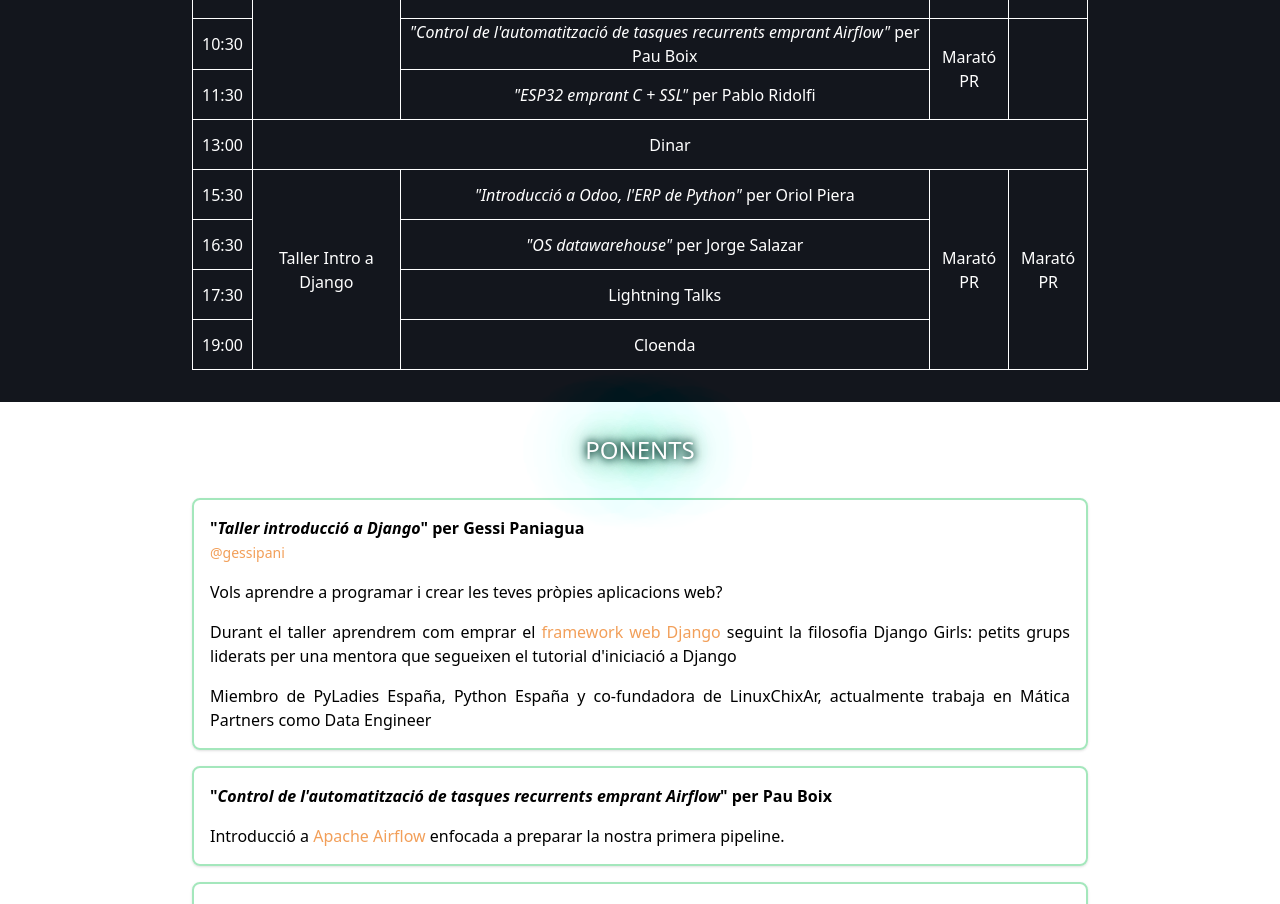
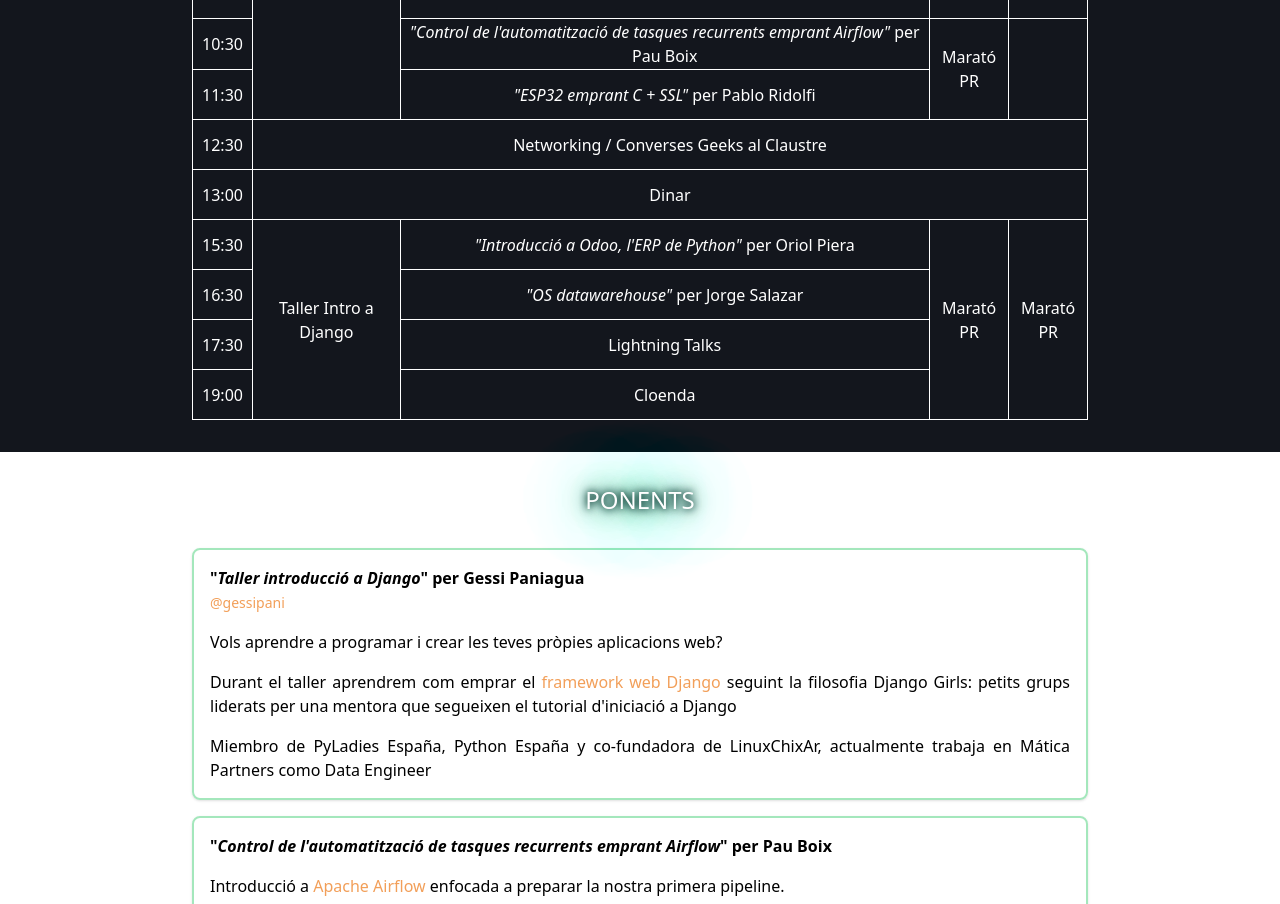
Before and after one commit to GeeksCAT/hacktoberfest-web-2022, a Vue app: page / in a window 1280 px wide. Shown: the part 1700-2604 px from the top of the page. Built offline with nearby package versions, Linux system fonts and the light colour scheme; what @formkit/vue would draw is missing.

Commit message:
feat: add the networking event into the calendar

```diff
--- a/src/components/Sections/SDiary.vue
+++ b/src/components/Sections/SDiary.vue
@@ -47,6 +47,10 @@ import ASection from '../Atoms/ASection.vue'
             <td><i>"ESP32 emprant C + SSL"</i> per Pablo Ridolfi</td>
           </tr>
           <tr>
+            <td>12:30</td>
+            <td colspan="4">Networking / Converses Geeks al Claustre</td>
+          </tr>
+          <tr>
             <td>13:00</td>
             <td colspan="4" class="text-center">Dinar</td>
           </tr>
```
